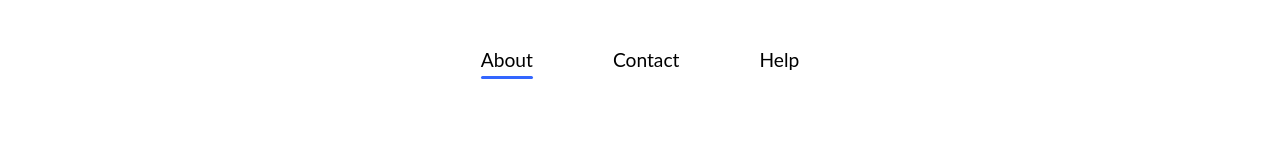
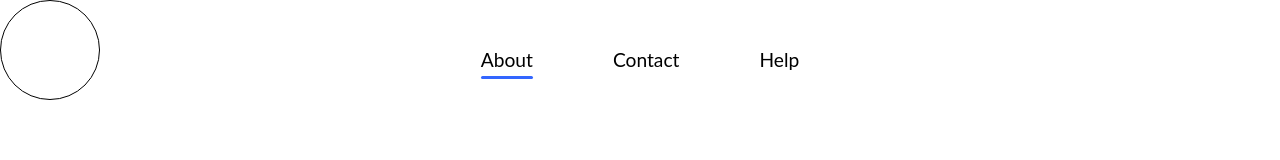
Before and after one commit to rushiauti23/animated_page, a plain HTML site: page index.html in a window 1280 px wide. Shown: the top 160 px of the page. Drawn offline with nearby package versions, Linux system fonts and the light colour scheme.

Commit message:
adding styling to the circle

```diff
--- a/styles.css
+++ b/styles.css
@@ -64,6 +64,15 @@ p{
     line-height: 2rem;
     display: none;
 }
+.circle{
+    position: absolute;
+    border: solid 1px black;
+    width: 100px;
+    height: 100px;
+    border-radius: 50%;
+    z-index: -1;
+    mix-blend-mode: screen;
+}
 
 .card.active p{
     display: block;
```
